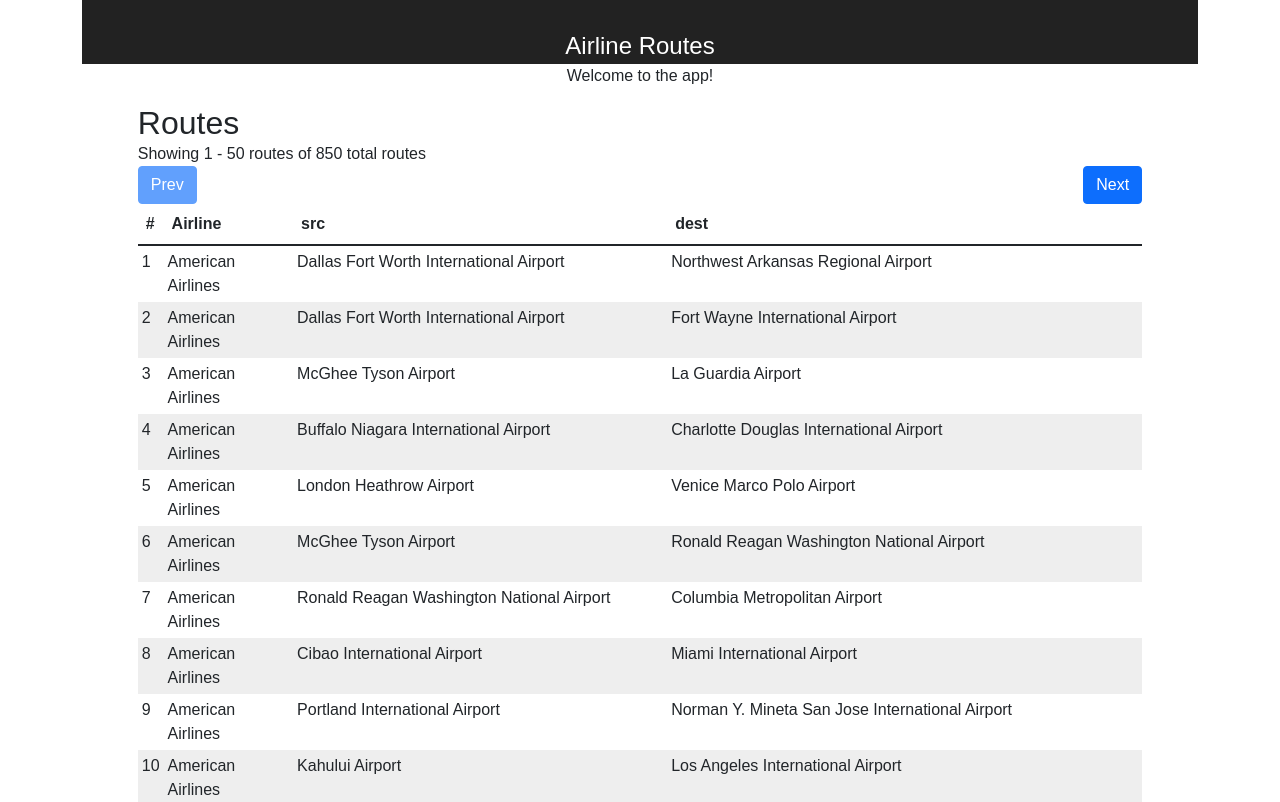
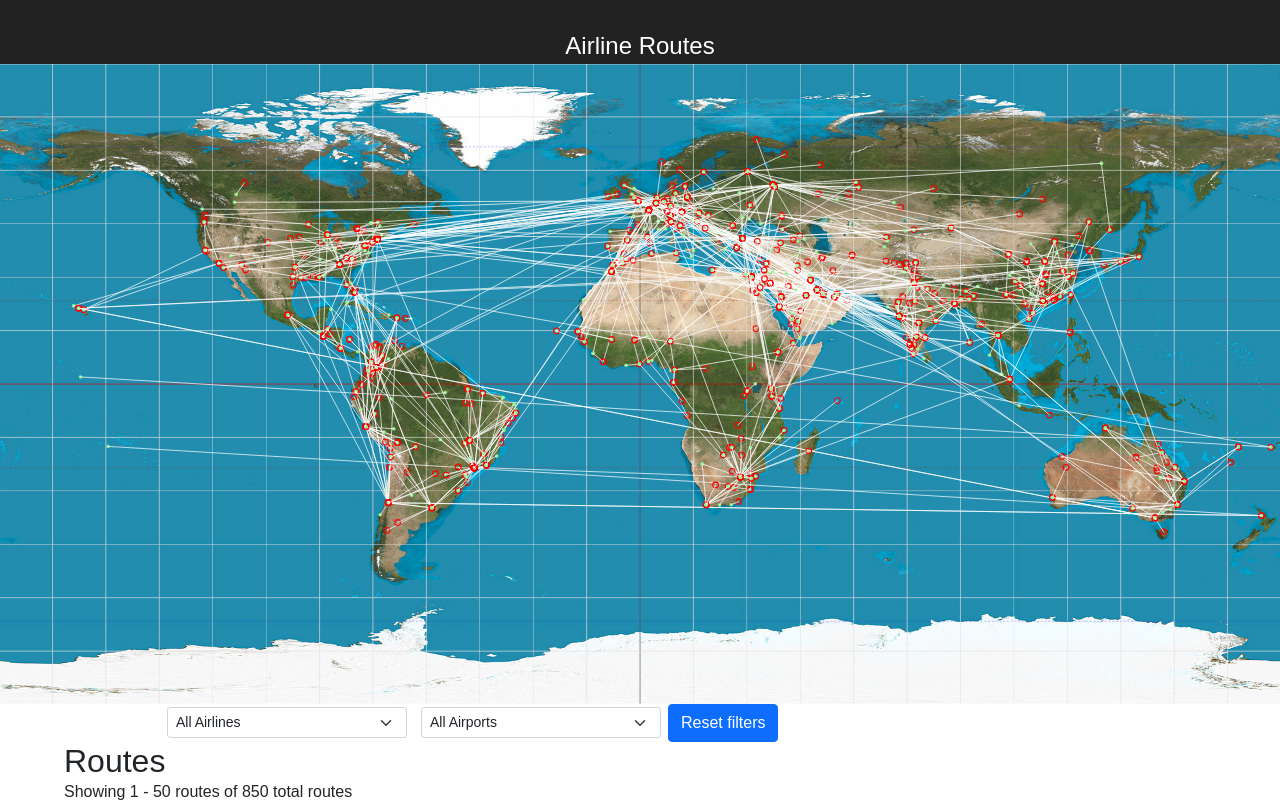
Before and after one commit to melchanti/airlines-routes, a React (Create React App) app: page / in a window 1280 px wide. Shown: the top 802 px of the page. Built offline with nearby package versions, Linux system fonts and the light colour scheme.

Commit message:
Added the map and select options

```diff
--- a/src/App.css
+++ b/src/App.css
@@ -43,7 +43,9 @@
 }
 
 .map {
-  width: 90%;
+  width: 100%;
+  margin-left: auto;
+  margin-right: auto;
 }
 
 .pagination a {
@@ -70,3 +72,8 @@
   fill: lightgreen;
   r: 0.5;
 }
+
+.divSelect {
+  margin: 0 auto;
+  width: 75%;
+}
--- a/src/App.js
+++ b/src/App.js
@@ -1,9 +1,13 @@
-import React, { Component } from 'react';
+import React, { Component, useState } from 'react';
 import './App.css';
 import {getAirlineById, getAirportByCode} from './data';
 import RoutesTable from './components/Table';
+import data from './data';
+import Select from './components/Select';
+import { Button } from 'react-bootstrap';
+import Map from './components/Map';
+
 const ROUTES_PER_PAGE = 50;
-
 
 function formatValue(property, value) {
   switch (property) {
@@ -18,7 +22,93 @@
   }
 };
 
+const handleAirlineSelect = (event, setRoutes, setValue, setFilteredAirports, airportSelect) => {
+  let airlineId;
+  let airportCode;
+  try {
+    airportCode = data.airports.find(airport => airportSelect === airport.name).code;
+  } catch {
+    airportCode = undefined;
+  }
+  try {
+    airlineId = data.airlines.find(airline => event.target.value === airline.name).id;
+    let filteredRoutes = data.routes.filter(route => {
+      return route.airline === airlineId;
+    });
+    setFilteredAirports(data.airports.filter(airport => {
+      return filteredRoutes.some(route => route.src === airport.code || route.dest === airport.code);
+    }));
+
+    if (airportCode) {
+      filteredRoutes = filteredRoutes.filter(route => {
+        return (route.src === airportCode || route.dest === airportCode);
+      })
+    }
+
+    setRoutes(filteredRoutes);
+  } catch {
+    if (airportCode) {
+      setRoutes(data.routes.filter(route => {
+        return (route.src === airportCode || route.dest === airportCode);
+      }))
+    } else {
+      setRoutes(data.routes);
+    }
+    setFilteredAirports(data.airports);
+  }
+  setValue(event.target.value);
+}
+
+const handleAirportSelect = (event, setRoutes, setValue, setFilteredAirlines, airlineSelect) => {
+  let airportCode;
+  let airlineId;
+  try {
+    airlineId = data.airlines.find(airline => airlineSelect === airline.name).id;
+  } catch {
+    airlineId = undefined;
+  }
+
+  try {
+
+    airportCode = data.airports.find(airport => event.target.value === airport.name).code;
+    let filteredRoutes = data.routes.filter(route => {
+      return (route.src === airportCode || route.dest === airportCode);
+    });
+    setFilteredAirlines(data.airlines.filter(airline => {
+      return filteredRoutes.some(route => route.airline === airline.id);
+    }));
+
+    if (airlineId) {
+      filteredRoutes = filteredRoutes.filter(route => {
+        return route.airline === airlineId;
+      });
+    }
+
+    setRoutes(filteredRoutes);
+
+  } catch {
+    if (airlineId) {
+      setRoutes(data.routes.filter(route => route.airline === airlineId));
+    } else {
+      setRoutes(data.routes);
+    }
+    setFilteredAirlines(data.airlines);
+  }
+  setValue(event.target.value);
+}
+
+const handleFilterReset = (setAirlineSelect, setAirportSelect, setRoutes) => {
+  setAirlineSelect('All Airlines');
+  setAirportSelect('All Airports');
+  setRoutes(data.routes);
+}
+
 const App = () => {
+  const [routes, setRoutes] = useState(data.routes);
+  const [airlineSelect, setAirlineSelect] = useState("All Airlines");
+  const [airportSelect, setAirportSelect] = useState("All Airports");
+  const [filteredAirlines, setFilteredAirlines] = useState(data.airlines);
+  const [filteredAirports, setFilteredAirports] = useState(data.airports);
 
   const columns = [
     {name: 'Airline', property: 'airline'},
@@ -26,17 +116,49 @@
     {name: 'Destination Airport', property: 'dest'}
   ];
 
+  filteredAirlines.sort((a, b) => {
+    return a.name.toLowerCase().localeCompare(b.name.toLowerCase());
+  });
+
+  filteredAirports.sort((a, b) => {
+    return a.name.toLowerCase().localeCompare(b.name.toLowerCase());
+  });
+
   return (
-    <div className="app container">
+    <div className="app">
       <header className="header">
         <h1 className="title">Airline Routes</h1>
       </header>
-      <section>
-        <p>
-          Welcome to the app!
-        </p>
-      </section>
-      <RoutesTable className="routes-table" columns={columns} rows="" format={formatValue} PER_PAGE={ROUTES_PER_PAGE} />
+      <Map routes={ routes } />
+      <div className="divSelect">
+        <Select
+          options={filteredAirlines}
+          valueKey="id"
+          titleKey="name"
+          allTitle="All Airlines"
+          value={airlineSelect}
+          onSelect={((event) => handleAirlineSelect(event, setRoutes, setAirlineSelect, setFilteredAirports, airportSelect))}
+        />
+        <Select
+          options={filteredAirports}
+          valueKey="code"
+          titleKey="name"
+          allTitle="All Airports"
+          value={airportSelect}
+          onSelect={((event) => handleAirportSelect(event, setRoutes, setAirportSelect, setFilteredAirlines, airlineSelect))}
+        />
+        <Button onClick={((event) => handleFilterReset(setAirlineSelect, setAirportSelect, setRoutes))}>
+          Reset filters
+        </Button>
+      </div>
+
+      <RoutesTable
+        className="routes-table"
+        columns={columns}
+        rows={routes}
+        format={formatValue}
+        PER_PAGE={ROUTES_PER_PAGE}
+      />
     </div>
   )
 }
--- /dev/null
+++ b/src/components/Map.js
@@ -0,0 +1,40 @@
+import React from "react";
+import data from "../data";
+
+const Map = ({routes}) => {
+
+  const routesWithCoord = routes.map(route => {
+    const srcAirport = data.airports.find(airport => airport.code === route.src);
+    const destAirport = data.airports.find(airport => airport.code === route.dest)
+    const x1 = srcAirport.long;
+    const y1 = srcAirport.lat;
+    const x2 = destAirport.long;
+    const y2 = destAirport.lat;
+    return {
+      ...route, x1, y1, x2, y2
+    };
+  });
+
+  return (
+    <svg className="map" viewBox="-180 -90 360 180">
+      <g transform="scale(1 -1)">
+        <image xlinkHref="equirectangular_world.jpg" href="equirectangular_world.jpg" x="-180" y="-90" height="100%" width="100%" transform="scale(1 -1)"/>
+
+        {routesWithCoord.map((route, index) => (
+          <g key={index}>
+            <circle className="source" cx={route.x1} cy={route.y1}>
+              <title></title>
+            </circle>
+            <circle className="destination" cx={route.x2} cy={route.y2}>
+              <title></title>
+            </circle>
+            <path d={`M${route.x1} ${route.y1} L ${route.x2} ${route.y2}`} />
+          </g>
+        ))}
+        {/* end route */}
+      </g>
+    </svg>
+  )
+}
+
+export default Map;
--- /dev/null
+++ b/src/components/Select.js
@@ -0,0 +1,26 @@
+import React from 'react';
+import { Form } from 'react-bootstrap';
+import data from '../data';
+
+const Select = ({ options, valueKey, titleKey, allTitle, value, onSelect}) => {
+  const selectStyle = {
+    width: "25%",
+    display: "inline-block"
+  }
+  let allOptions = valueKey === 'id' ? data.airlines : data.airports
+  let optionKeys = options.map(option => option[valueKey]);
+  return (
+    <Form.Select style={selectStyle} onChange={onSelect} size="sm" value={value}>
+      <option>{allTitle}</option>
+      {allOptions.map(airline => {
+        return (
+          <option key={airline[valueKey]} disabled={!optionKeys.includes(airline[valueKey])}>
+            {airline[titleKey]}
+          </option>
+        )
+      })}
+    </Form.Select>
+  )
+}
+
+export default Select;
--- a/src/components/Table.js
+++ b/src/components/Table.js
@@ -1,10 +1,9 @@
 import React, { useState } from 'react';
 import { Table} from 'react-bootstrap';
-import data from '../data';
 import PrevNextButtons from './PrevNextButtons';
 
-const formattedRows = (columns, format) => {
-  return data.routes.map((route, index) => (
+const formattedRows = (rows, columns, format) => {
+  return rows.map((route, index) => (
     <tr key={index}>
       <td>{index + 1}</td>
       {columns.map(column => {
@@ -24,11 +23,11 @@
     width: "90%"
   }
 
-  const ALL_ROWS = formattedRows(columns, format);
+  const ALL_ROWS = formattedRows(rows, columns, format);
 
   const [currentPage, setCurrentPage] = useState(1);
   const START_INDEX = (currentPage - 1) * PER_PAGE;
-  const END_INDEX = START_INDEX + PER_PAGE;
+  const END_INDEX = START_INDEX + PER_PAGE <= ALL_ROWS.length ? START_INDEX + PER_PAGE : ALL_ROWS.length;
   const CURRENT_ROWS = ([...ALL_ROWS].slice(START_INDEX, END_INDEX));
 
   return (
```
